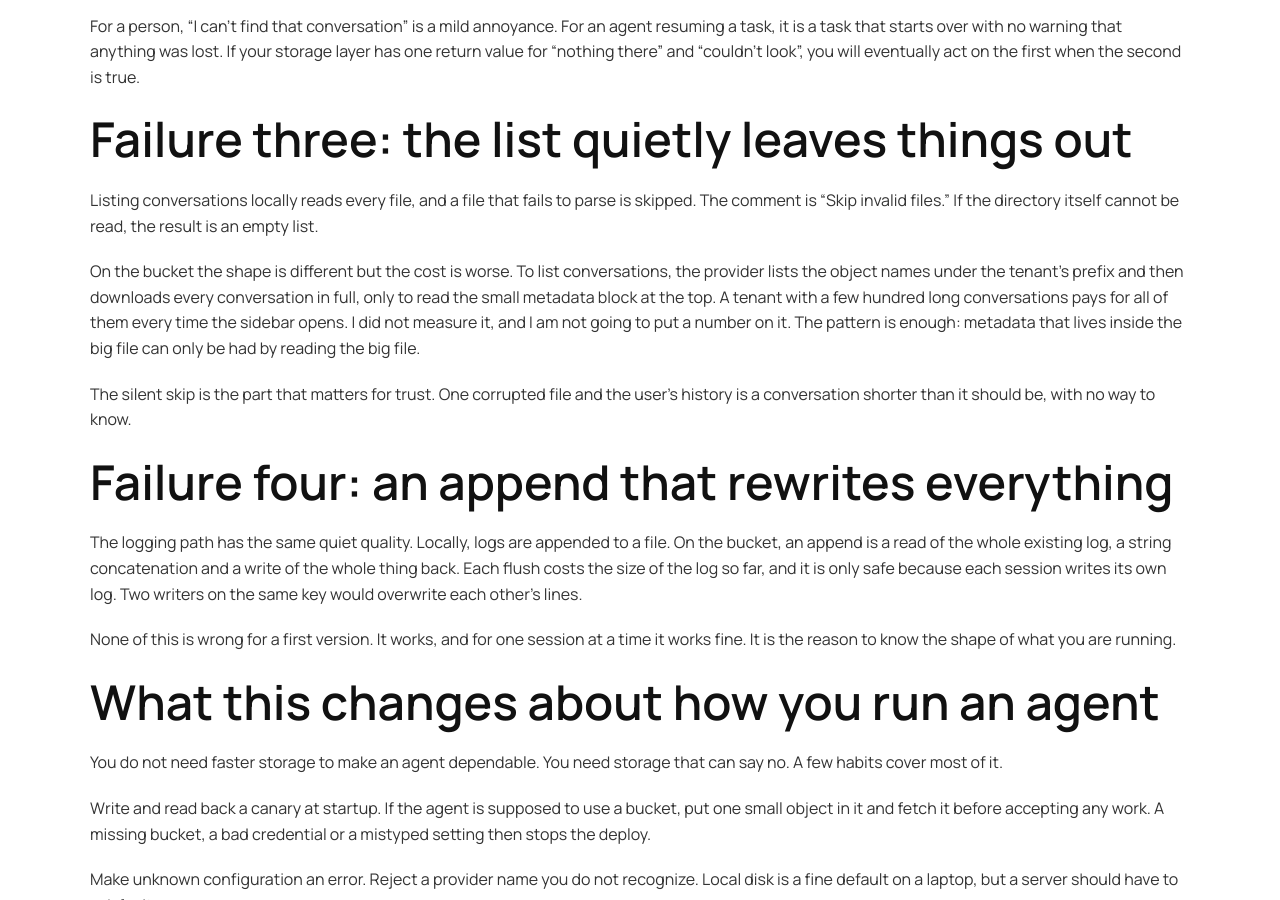
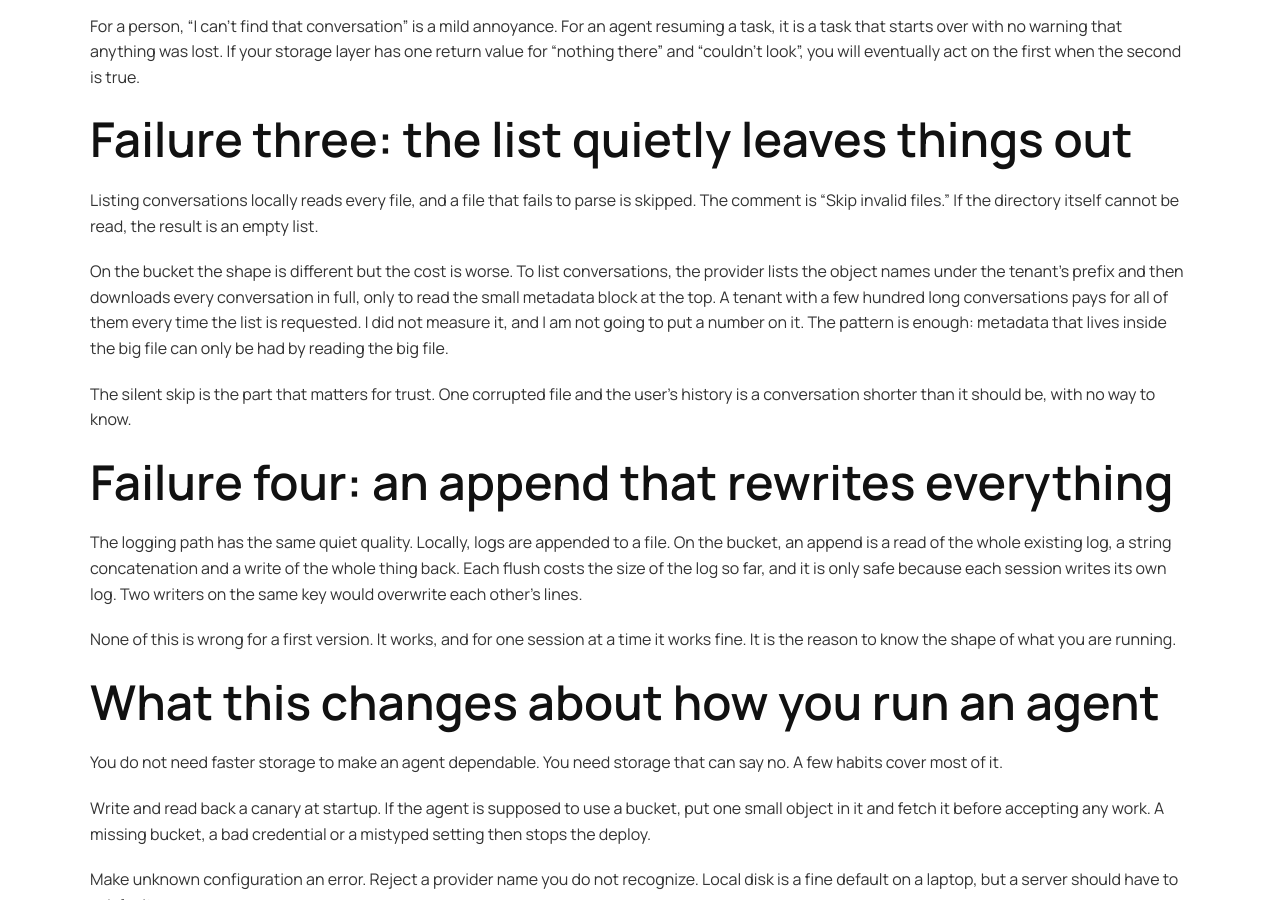
Before and after one commit to gritsa/www-gritsa.github.io, a Jekyll site: the page built from _posts/2026-07-09-storage-gets-a-promotion-why-agentic-ai-is-redefining-infrastructure.md, in a window 1280 px wide and 900 px high, scrolled down 3091 px. Built offline with Jekyll 4.4.1, drawn with Linux system fonts in a browser that asks for light colours.

Commit message:
Storage post: drop invented UI detail

```diff
--- a/_posts/2026-07-09-storage-gets-a-promotion-why-agentic-ai-is-redefining-infrastructure.md
+++ b/_posts/2026-07-09-storage-gets-a-promotion-why-agentic-ai-is-redefining-infrastructure.md
@@ -59,7 +59,7 @@ For a person, "I can't find that conversation" is a mild annoyance. For an agent
 
 Listing conversations locally reads every file, and a file that fails to parse is skipped. The comment is "Skip invalid files." If the directory itself cannot be read, the result is an empty list.
 
-On the bucket the shape is different but the cost is worse. To list conversations, the provider lists the object names under the tenant's prefix and then downloads every conversation in full, only to read the small metadata block at the top. A tenant with a few hundred long conversations pays for all of them every time the sidebar opens. I did not measure it, and I am not going to put a number on it. The pattern is enough: metadata that lives inside the big file can only be had by reading the big file.
+On the bucket the shape is different but the cost is worse. To list conversations, the provider lists the object names under the tenant's prefix and then downloads every conversation in full, only to read the small metadata block at the top. A tenant with a few hundred long conversations pays for all of them every time the list is requested. I did not measure it, and I am not going to put a number on it. The pattern is enough: metadata that lives inside the big file can only be had by reading the big file.
 
 The silent skip is the part that matters for trust. One corrupted file and the user's history is a conversation shorter than it should be, with no way to know.
 
```
